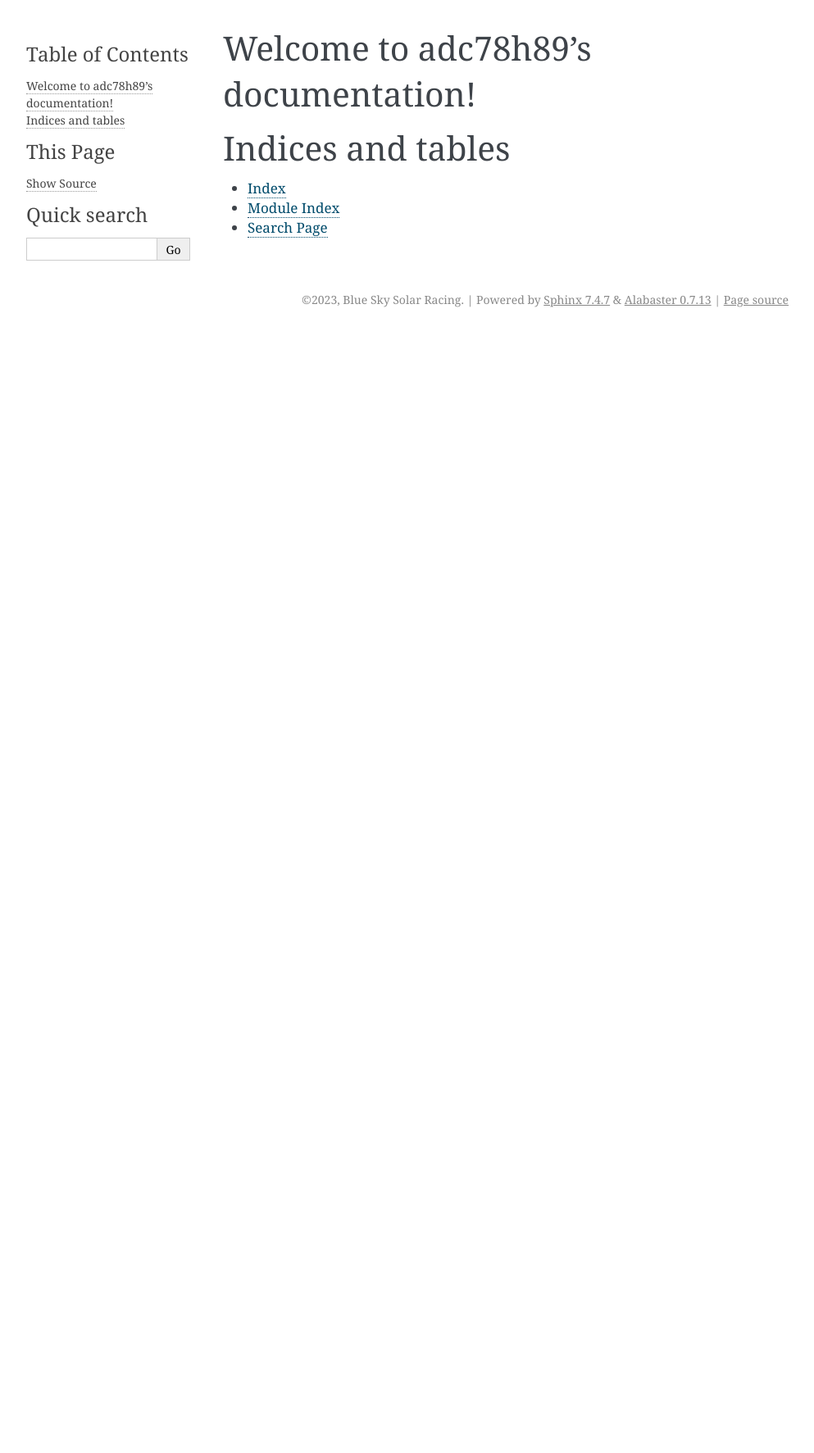
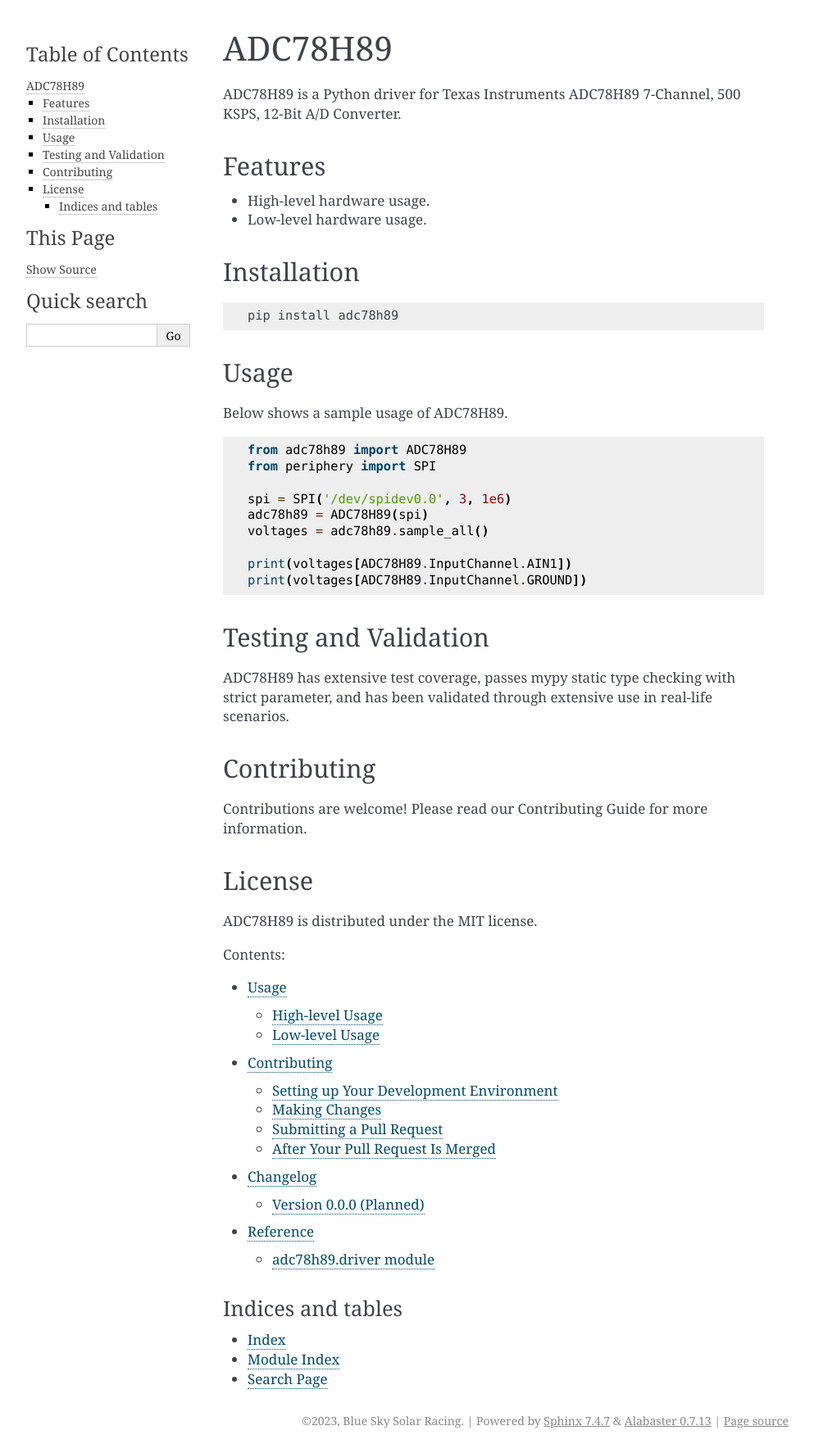
Before and after one commit to blueskysolarracing/adc78h89, a Sphinx documentation site: the page built from docs/index.rst, in a window 1280 px wide. Shown: the whole page at 82% size, without its empty margins (148-1141 px from the left). Built offline with Sphinx 7.4.7, drawn with Linux system fonts in a browser that asks for light colours; before the commit the page ends 900 px from its top, so only the background shows below that.

```diff
--- /dev/null
+++ b/CHANGELOG.rst
@@ -0,0 +1,10 @@
+=========
+Changelog
+=========
+
+All notable changes to this project will be documented in this file.
+
+Version 0.0.0 (Planned)
+-----------------------
+
+**Initial Release**
--- a/README.rst
+++ b/README.rst
@@ -1,5 +1,54 @@
 ========
-adc78H89
+ADC78H89
 ========
 
-A Python driver for Texas Instruments ADC78H89 7-Channel, 500 KSPS, 12-Bit A/D Converter
+ADC78H89 is a Python driver for Texas Instruments ADC78H89 7-Channel, 500 KSPS,
+12-Bit A/D Converter.
+
+Features
+--------
+
+- High-level hardware usage.
+- Low-level hardware usage.
+
+Installation
+------------
+
+.. code-block:: bash
+
+   pip install adc78h89
+
+Usage
+-----
+
+Below shows a sample usage of ADC78H89.
+
+.. code-block:: python
+
+   from adc78h89 import ADC78H89
+   from periphery import SPI
+
+   spi = SPI('/dev/spidev0.0', 3, 1e6)
+   adc78h89 = ADC78H89(spi)
+   voltages = adc78h89.sample_all()
+
+   print(voltages[ADC78H89.InputChannel.AIN1])
+   print(voltages[ADC78H89.InputChannel.GROUND])
+
+Testing and Validation
+----------------------
+
+ADC78H89 has extensive test coverage, passes mypy static type checking with
+strict parameter, and has been validated through extensive use in real-life
+scenarios.
+
+Contributing
+------------
+
+Contributions are welcome! Please read our Contributing Guide for more
+information.
+
+License
+-------
+
+ADC78H89 is distributed under the MIT license.
--- /dev/null
+++ b/docs/changelog.rst
@@ -0,0 +1 @@
+.. include:: ../CHANGELOG.rst
--- a/docs/conf.py
+++ b/docs/conf.py
@@ -3,10 +3,15 @@
 # For the full list of built-in configuration values, see the documentation:
 # https://www.sphinx-doc.org/en/master/usage/configuration.html
 
+import sys
+import os
+
+sys.path.insert(0, os.path.abspath('..'))
+
 # -- Project information -----------------------------------------------------
 # https://www.sphinx-doc.org/en/master/usage/configuration.html#project-information
 
-project = 'adc78h89'
+project = 'ADC78H89'
 copyright = '2023, Blue Sky Solar Racing'
 author = 'Blue Sky Solar Racing'
 release = '0.0.0'
@@ -14,12 +19,10 @@ release = '0.0.0'
 # -- General configuration ---------------------------------------------------
 # https://www.sphinx-doc.org/en/master/usage/configuration.html#general-configuration
 
-extensions = []
+extensions = ['sphinx.ext.autodoc']
 
 templates_path = ['_templates']
 exclude_patterns = ['_build', 'Thumbs.db', '.DS_Store']
-
-
 
 # -- Options for HTML output -------------------------------------------------
 # https://www.sphinx-doc.org/en/master/usage/configuration.html#options-for-html-output
--- /dev/null
+++ b/docs/contributing.rst
@@ -0,0 +1 @@
+.. include:: ../CONTRIBUTING.rst
--- a/docs/index.rst
+++ b/docs/index.rst
@@ -3,14 +3,16 @@
    You can adapt this file completely to your liking, but it should at least
    contain the root `toctree` directive.
 
-Welcome to adc78h89's documentation!
-====================================
+.. include:: ../README.rst
 
 .. toctree::
    :maxdepth: 2
    :caption: Contents:
 
-
+   usage
+   contributing
+   changelog
+   reference
 
 Indices and tables
 ==================
--- /dev/null
+++ b/docs/reference.rst
@@ -0,0 +1,10 @@
+Reference
+=========
+
+adc78h89.driver module
+----------------------
+
+.. automodule:: adc78h89.driver
+   :members:
+   :undoc-members:
+   :show-inheritance:
--- /dev/null
+++ b/docs/usage.rst
@@ -0,0 +1,43 @@
+Usage
+=====
+
+Both high and low level interactions are supported by this library.
+
+High-level Usage
+----------------
+
+The examples of high-level usages are shown below.
+
+.. code-block:: pycon
+
+   >>> from adc78h89 import ADC78H89
+   >>> from periphery import SPI
+   >>> spi = SPI('/dev/spidev0.0', 3, 1e6)
+   >>> adc78h89 = ADC78H89(spi)
+   >>> voltages = adc78h89.sample_all()
+   >>> voltages
+   {<InputChannel.AIN1: 0>: 1.4142135623730951, <InputChannel.AIN2: 1>: 1.25...}
+   >>> voltages[ADC78H89.InputChannel.AIN1]
+   1.4142135623730951
+   >>> voltages[ADC78H89.InputChannel.GROUND]
+   0.0
+
+Low-level Usage
+---------------
+
+The examples of low-level usages are shown below. Note that the returned voltage
+corresponds to the previous input channel. The voltage at the passed input
+channel will be returned on the next call.
+
+.. code-block:: pycon
+
+   >>> from adc78h89 import ADC78H89
+   >>> from periphery import SPI
+   >>> spi = SPI('/dev/spidev0.0', 3, 1e6)
+   >>> adc78h89 = ADC78H89(spi)
+   >>> adc78h89.sample(InputChannel.GROUND)
+   [0.47140452079103173]
+   >>> adc78h89.sample(InputChannel.AIN1)
+   [0]
+   >>> adc78h89.sample(InputChannel.AIN1, GROUND, InputChannel.AIN1)
+   [1.4142135623730951, 1.4142135623730951, 0]
```
Also changed, not shown: CONTRIBUTING.rst (added, +57 -0 lines), .readthedocs.yml (added).
